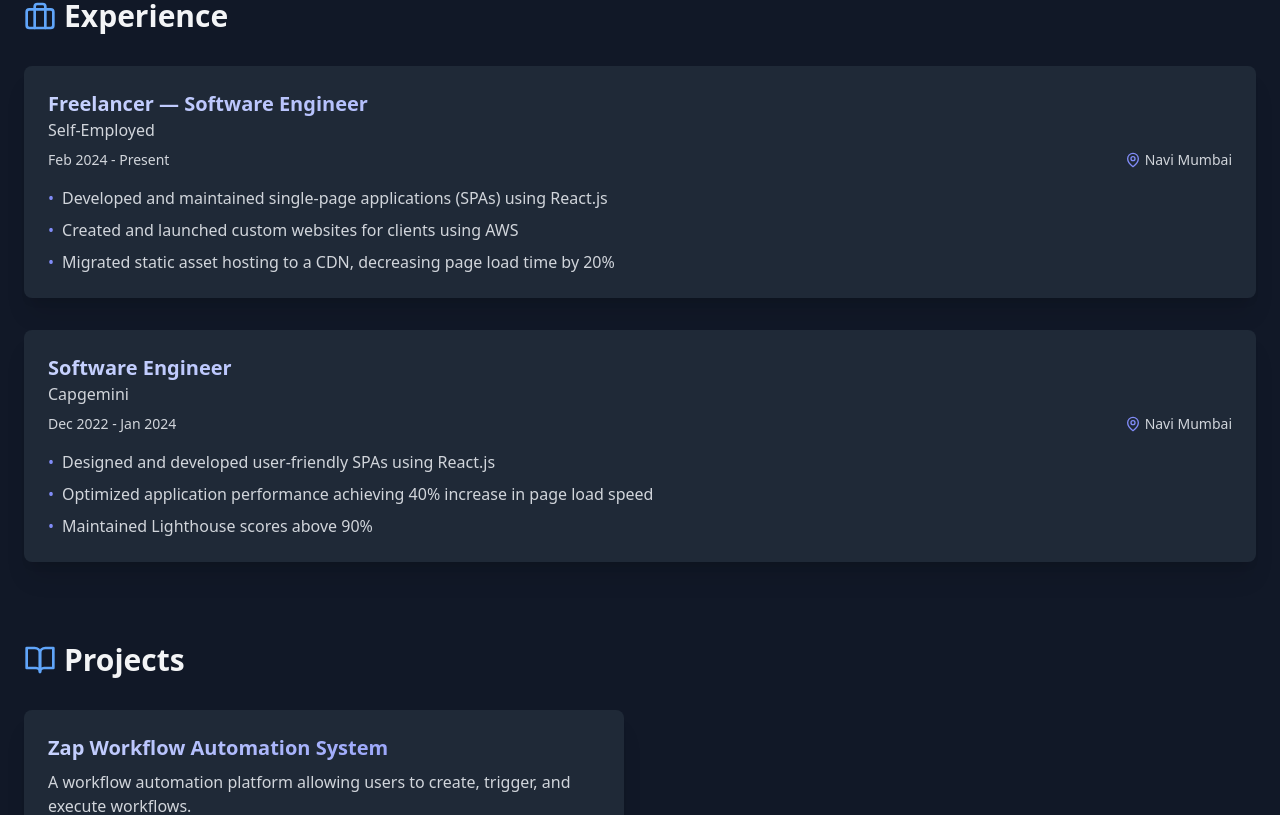
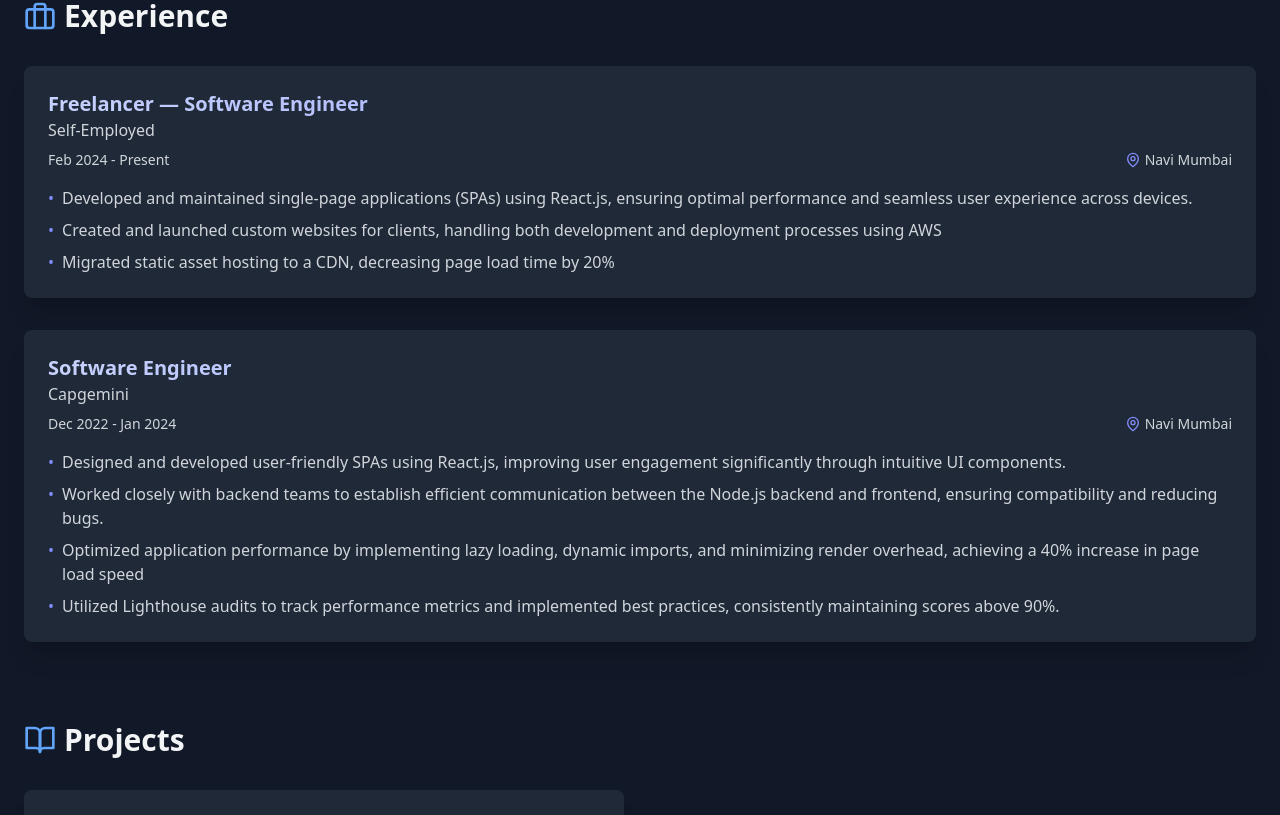
Before and after one commit to Ninad-Patil/portfolio, a React (Vite) app: page / in a window 1280 px wide. Shown: the part 482-1297 px from the top of the page. Built offline with nearby package versions, Linux system fonts and the light colour scheme.

Commit message:
Update Experience.tsx
added experiences

```diff
--- a/src/components/sections/Experience.tsx
+++ b/src/components/sections/Experience.tsx
@@ -13,8 +13,8 @@ const Experience: React.FC = () => (
         period="Feb 2024 - Present"
         location="Navi Mumbai"
         achievements={[
-          "Developed and maintained single-page applications (SPAs) using React.js",
-          "Created and launched custom websites for clients using AWS",
+          "Developed and maintained single-page applications (SPAs) using React.js, ensuring optimal performance and seamless user experience across devices.",
+          "Created and launched custom websites for clients, handling both development and deployment processes using AWS",
           "Migrated static asset hosting to a CDN, decreasing page load time by 20%"
         ]}
       />
@@ -24,9 +24,10 @@ const Experience: React.FC = () => (
         period="Dec 2022 - Jan 2024"
         location="Navi Mumbai"
         achievements={[
-          "Designed and developed user-friendly SPAs using React.js",
-          "Optimized application performance achieving 40% increase in page load speed",
-          "Maintained Lighthouse scores above 90%"
+          "Designed and developed user-friendly SPAs using React.js, improving user engagement significantly through intuitive UI components.",
+          "Worked closely with backend teams to establish efficient communication between the Node.js backend and frontend, ensuring compatibility and reducing bugs.",
+          "Optimized application performance by implementing lazy loading, dynamic imports, and minimizing render overhead, achieving a 40% increase in page load speed",
+         "Utilized Lighthouse audits to track performance metrics and implemented best practices, consistently maintaining scores above 90%."
         ]}
       />
     </div>
```
